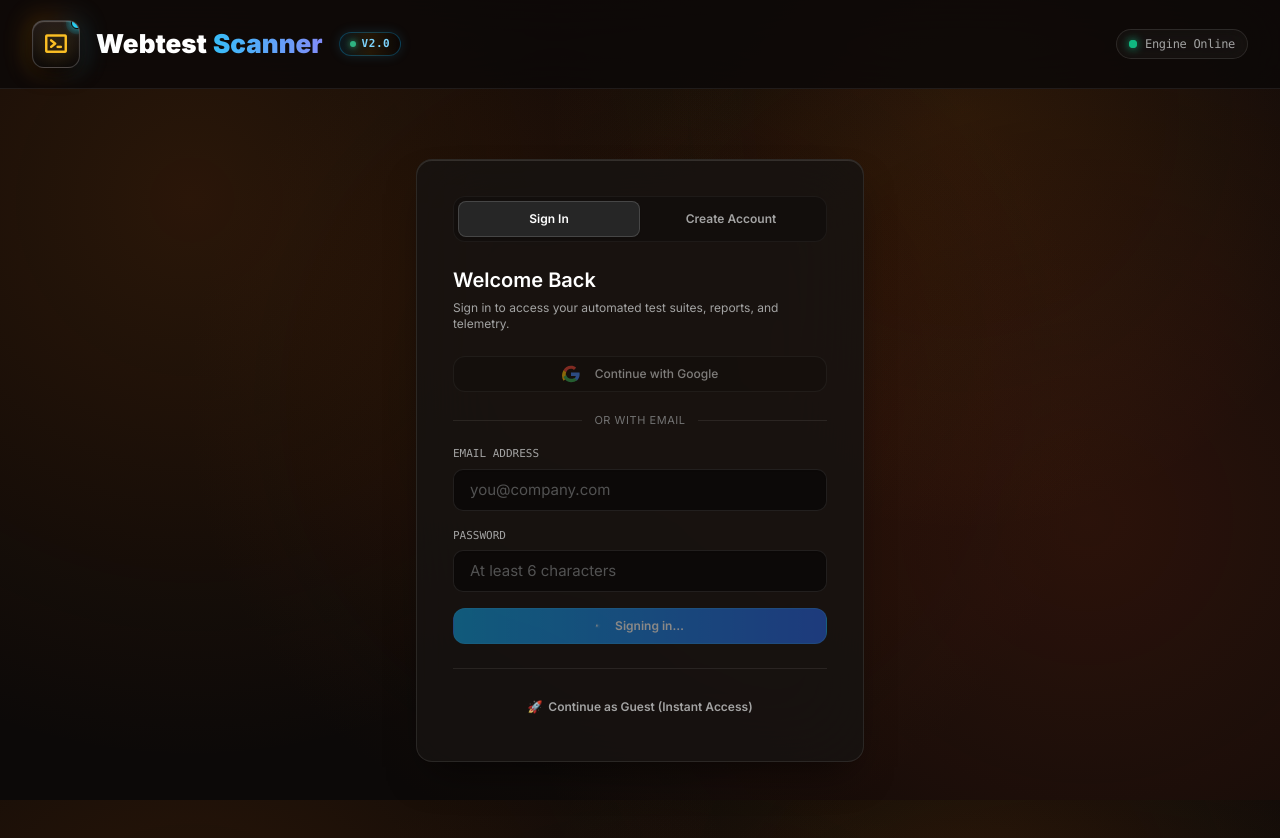
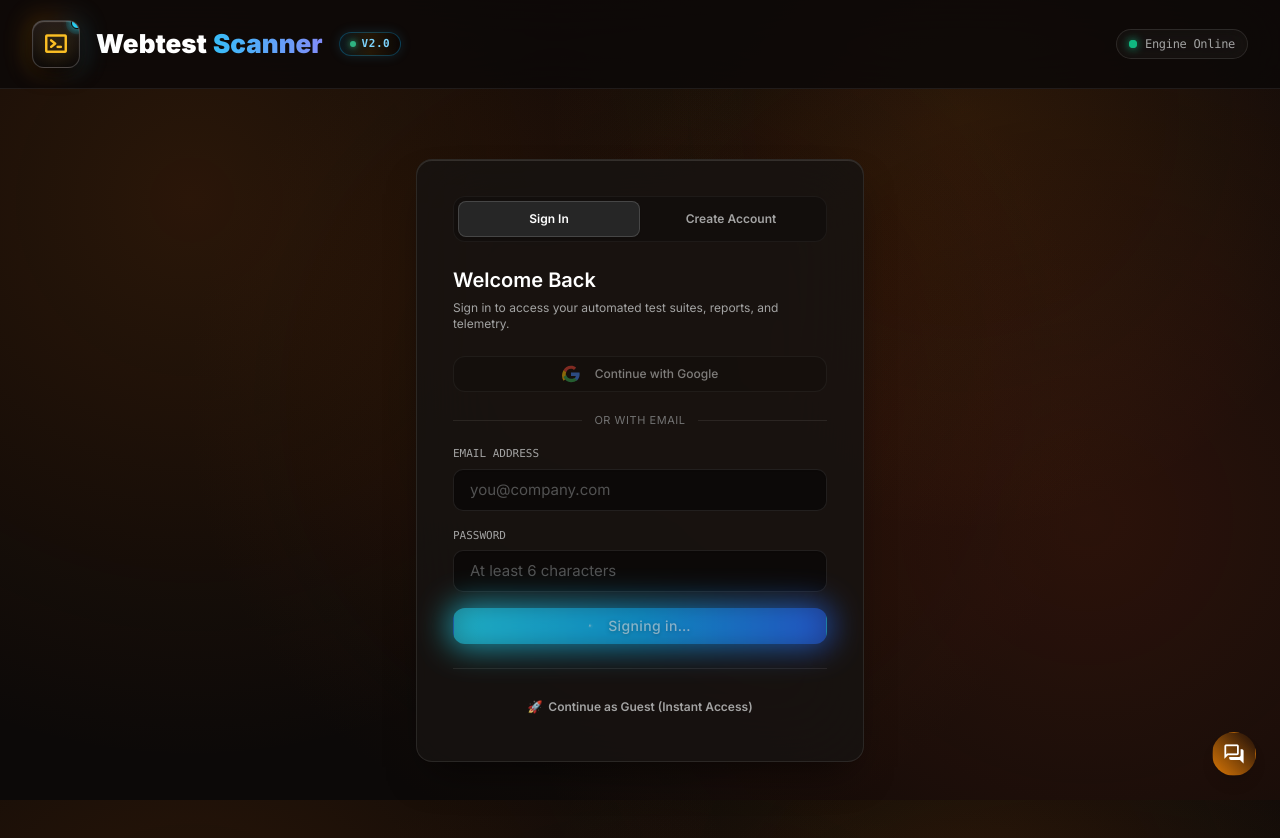
Before and after one commit to Yogeshvar005/Webtest-Scanner, a Next.js app in the folder apps/web/: page /login in a window 1280 px wide. Both pictures are taken after a click on the button "Continue with Google". Shown: the top 838 px of the page. Built offline with nearby package versions, Linux system fonts and the light colour scheme; no server answers.

Commit message:
UI: Apply Stitch Animated Creative Buttons globally

```diff
--- a/apps/web/src/app/globals.css
+++ b/apps/web/src/app/globals.css
@@ -1739,3 +1739,49 @@ input[type="text"]:focus, input[type="email"]:focus, input[type="password"]:focu
     flex-wrap: wrap !important;
   }
 }
+
+/* Radiant Aurora Rotating Glow on Primary Button */
+.aurora-border-glow {
+  background: conic-gradient(from 0deg, #38bdf8, #0ea5e9, #6366f1, #f59e0b, #38bdf8);
+}
+
+/* Interactive Pill Sheen Effect */
+.preset-pill-sheen {
+  position: relative;
+  overflow: hidden;
+}
+.preset-pill-sheen::after {
+  content: '';
+  position: absolute;
+  top: 0;
+  left: -120%;
+  width: 60%;
+  height: 100%;
+  background: linear-gradient(90deg, transparent, rgba(255, 255, 255, 0.12), transparent);
+  transform: skewX(-20deg);
+  transition: left 0.65s ease;
+  pointer-events: none;
+}
+.preset-pill-sheen:hover::after {
+  left: 160%;
+}
+
+/* Pulse for Suite Pills Active Glow Dot */
+.active-pulse-dot {
+  animation: dotPulse 1.8s ease-in-out infinite alternate;
+}
+@keyframes dotPulse {
+  0% { transform: scale(0.9); opacity: 0.8; box-shadow: 0 0 4px rgba(56, 189, 248, 0.6); }
+  100% { transform: scale(1.25); opacity: 1; box-shadow: 0 0 10px rgba(56, 189, 248, 1); }
+}
+
+/* Material Symbols utility */
+.material-symbols-outlined {
+  font-variation-settings: 'FILL' 0, 'wght' 400, 'GRAD' 0, 'opsz' 20;
+  display: inline-block;
+  vertical-align: middle;
+  line-height: 1;
+}
+.material-symbols-outlined.fill-1 {
+  font-variation-settings: 'FILL' 1, 'wght' 400, 'GRAD' 0, 'opsz' 20;
+}
--- a/apps/web/src/app/layout.tsx
+++ b/apps/web/src/app/layout.tsx
@@ -43,6 +43,16 @@ export default function RootLayout({ children }: { children: ReactNode }) {
       </head>
       <body className="min-h-screen font-sans selection:bg-brand-500/30 selection:text-white relative pb-20">
         <AuthProvider>{children}</AuthProvider>
+        <aside aria-label="Support and feedback" className="fixed bottom-6 right-6 z-30">
+          <div className="relative flex items-center justify-center">
+            {/* Continuous Radar Ripple Waves */}
+            <span className="absolute inset-0 rounded-full bg-amber-500/40 animate-radar-wave-1 pointer-events-none"></span>
+            <span className="absolute inset-0 rounded-full bg-amber-400/30 animate-radar-wave-2 pointer-events-none"></span>
+            <button aria-label="Open support and assistant" className="relative z-10 w-11 h-11 rounded-full bg-gradient-to-tr from-amber-600 via-amber-500 to-amber-400 hover:from-amber-500 hover:to-amber-300 text-white flex items-center justify-center shadow-lg shadow-amber-900/50 hover:shadow-amber-500/50 hover:scale-110 active:scale-90 transition-all duration-300 border border-amber-300/40 cursor-pointer group" title="Need help? Ask AI assistant" type="button">
+              <span className="material-symbols-outlined text-xl group-hover:rotate-12 transition-transform duration-200">forum</span>
+            </button>
+          </div>
+        </aside>
         <SpeedInsights />
       </body>
     </html>
--- a/apps/web/src/app/login/page.tsx
+++ b/apps/web/src/app/login/page.tsx
@@ -241,22 +241,34 @@ export default function LoginPage() {
               />
             </div>
 
+            <div className="relative group w-full mt-2">
+              <div className="absolute -inset-1 rounded-2xl bg-gradient-to-r from-cyan-400 via-sky-500 to-blue-600 opacity-70 blur-lg group-hover:opacity-100 group-hover:blur-xl transition duration-500"></div>
               <button
                 type="submit"
                 disabled={submitting || !email || !password}
-              className="w-full mt-2 inline-flex items-center justify-center py-2.5 px-4 rounded-xl text-xs font-semibold text-white bg-gradient-to-r from-sky-500 to-blue-600 hover:from-sky-400 hover:to-blue-500 shadow-md shadow-sky-950/40 border border-sky-400/30 active:scale-[0.99] transition-all cursor-pointer disabled:opacity-50 disabled:cursor-not-allowed"
+                className="relative w-full inline-flex items-center justify-center py-3 px-4 rounded-xl text-sm font-semibold tracking-wide text-white bg-gradient-to-r from-cyan-400 via-sky-500 to-blue-600 hover:from-cyan-300 hover:via-sky-400 hover:to-blue-500 hover:scale-[1.03] active:scale-[0.97] shadow-luminous hover:shadow-[0_0_35px_rgba(6,182,212,0.7)] border border-white/40 transition-all duration-300 cursor-pointer overflow-hidden group/btn disabled:opacity-50 disabled:cursor-not-allowed disabled:transform-none"
               >
+                <div className="absolute inset-0 w-3/4 h-full bg-gradient-to-r from-transparent via-white/40 to-transparent -translate-x-full animate-gleam-slide pointer-events-none"></div>
                 {submitting ? (
                   <>
-                  <span className="spinner mr-2" />
+                    <span className="spinner mr-2 relative z-10" />
+                    <span className="relative z-10 text-white font-medium drop-shadow-[0_1px_2px_rgba(0,0,0,0.45)]">
                       {mode === 'signin' ? 'Signing in…' : 'Creating account…'}
+                    </span>
                   </>
-              ) : mode === 'signin' ? (
-                'Sign In'
                 ) : (
-                'Create Account'
+                  <>
+                    <div className="relative flex items-center justify-center animate-icon-float mr-2">
+                      <span className="absolute w-4 h-4 rounded-full bg-cyan-300/50 blur-xs animate-pulse-subtle"></span>
+                      <i className="ph-bold ph-arrow-right text-white text-base drop-shadow-[0_0_8px_rgba(255,255,255,0.9)] relative z-10 group-hover/btn:scale-115 transition-transform duration-200" />
+                    </div>
+                    <span className="relative z-10 text-white font-medium drop-shadow-[0_1px_2px_rgba(0,0,0,0.45)]">
+                      {mode === 'signin' ? 'Sign In' : 'Create Account'}
+                    </span>
+                  </>
                 )}
               </button>
+            </div>
           </form>
 
           <div className="text-center mt-6 pt-5 border-t border-white/[0.08]">
```
Also changed, not shown: apps/web/tailwind.config.ts (+31 -0 lines). Lines whose indentation alone changed are shown as unchanged.
